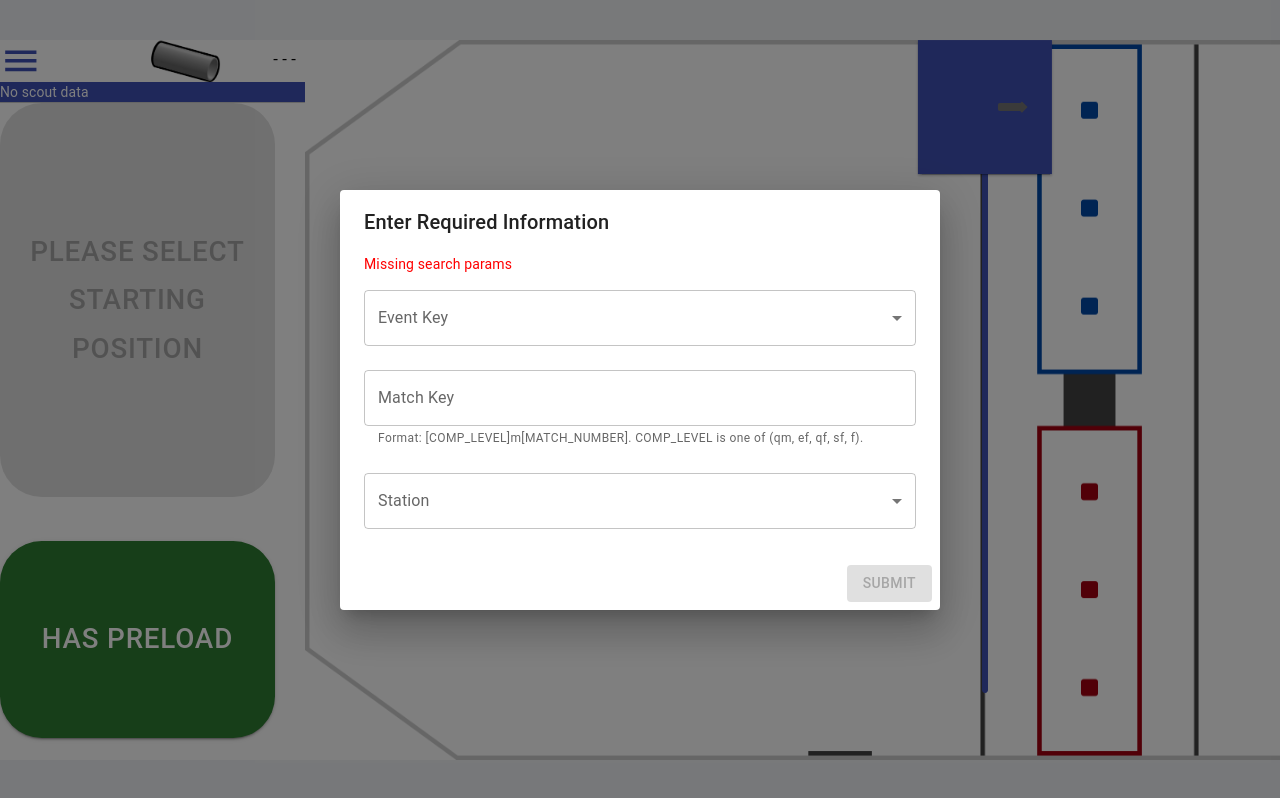
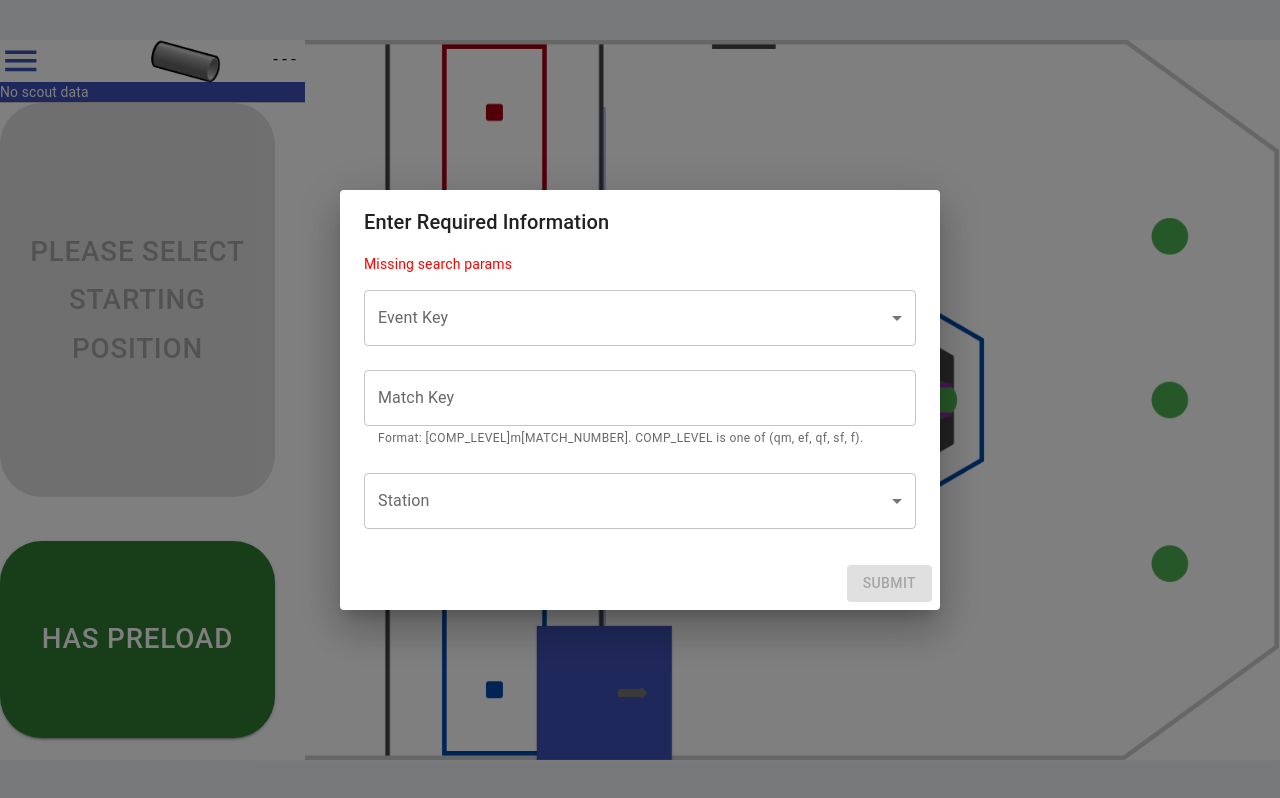
Before and after one commit to team-7558/scouting-2026, a React (Create React App) app in the folder client/: page /scoutMatch in a window 1280 px wide. Built offline with nearby package versions, Linux system fonts and the light colour scheme; sample sign-in values are in the browser's storage.

Commit message:
fix perspecrtive kinda

```diff
--- a/client/src/pages/ScoutMatch/ScoutMatch.js
+++ b/client/src/pages/ScoutMatch/ScoutMatch.js
@@ -110,7 +110,7 @@ const ScoutMatch = () => {
   const driverStation = searchParams.get("station") || B1;
 
   const scoutPerspective =
-    searchParams.get("perspective") || PERSPECTIVE.SCORING_TABLE_NEAR;
+    searchParams.get("perspective") || PERSPECTIVE.SCORING_TABLE_FAR;
 
   const [scoutData, setScoutData] = useState(null);
 
@@ -815,7 +815,7 @@ const ScoutMatch = () => {
       500,
       150,
       (match) => <FieldButton color={COLORS.PRIMARY}>DISABLED?</FieldButton>,
-      /* dontFlip= */ !isScoringTableFar()
+      /* dontFlip= */ !(isScoringTableFar() && isScoutingRed())
     ),
     ...[150, 500].map((x, index) => {
       const value = ["no", "yes"][index];
@@ -1024,9 +1024,9 @@ const ScoutMatch = () => {
   ];
 
   const getFieldCanvasOffset = () => {
-    if (phase == PHASES.POST_MATCH) {
-      return 0;
-    }
+    // if (phase == PHASES.POST_MATCH) {
+    //   return 0;
+    // }
     const shift =
       scaledBoxRect.height * FIELD_ASPECT_RATIO -
       scaleWidthToActual(FIELD_VIRTUAL_WIDTH);
--- a/client/src/pages/Sidebar.js
+++ b/client/src/pages/Sidebar.js
@@ -106,22 +106,22 @@ const Sidebar = ({
           }
         ),
 
-        <center key="sidebarPerspective">
-          <h3 key="sidebarPerspectiveHeading">PRESPECTIVE</h3>
-        </center>,
+        // <center key="sidebarPerspective">
+        //   <h3 key="sidebarPerspectiveHeading">PRESPECTIVE</h3>
+        // </center>,
 
-        createButtonsFromList(
-          PERSPECTIVE,
-          750,
-          "perspective",
-          "blue",
-          (list, key) => {
-            const urlParams = new URLSearchParams(window.location.search);
-            const perspective =
-              urlParams.get("perspective") || PERSPECTIVE.SCORING_TABLE_NEAR;
-            return perspective == list[key];
-          }
-        ),
+        // createButtonsFromList(
+        //   PERSPECTIVE,
+        //   750,
+        //   "perspective",
+        //   "blue",
+        //   (list, key) => {
+        //     const urlParams = new URLSearchParams(window.location.search);
+        //     const perspective =
+        //       urlParams.get("perspective") || PERSPECTIVE.SCORING_TABLE_NEAR;
+        //     return perspective == list[key];
+        //   }
+        // ),
 
         <center>
           <h3>Match Key</h3>
```
